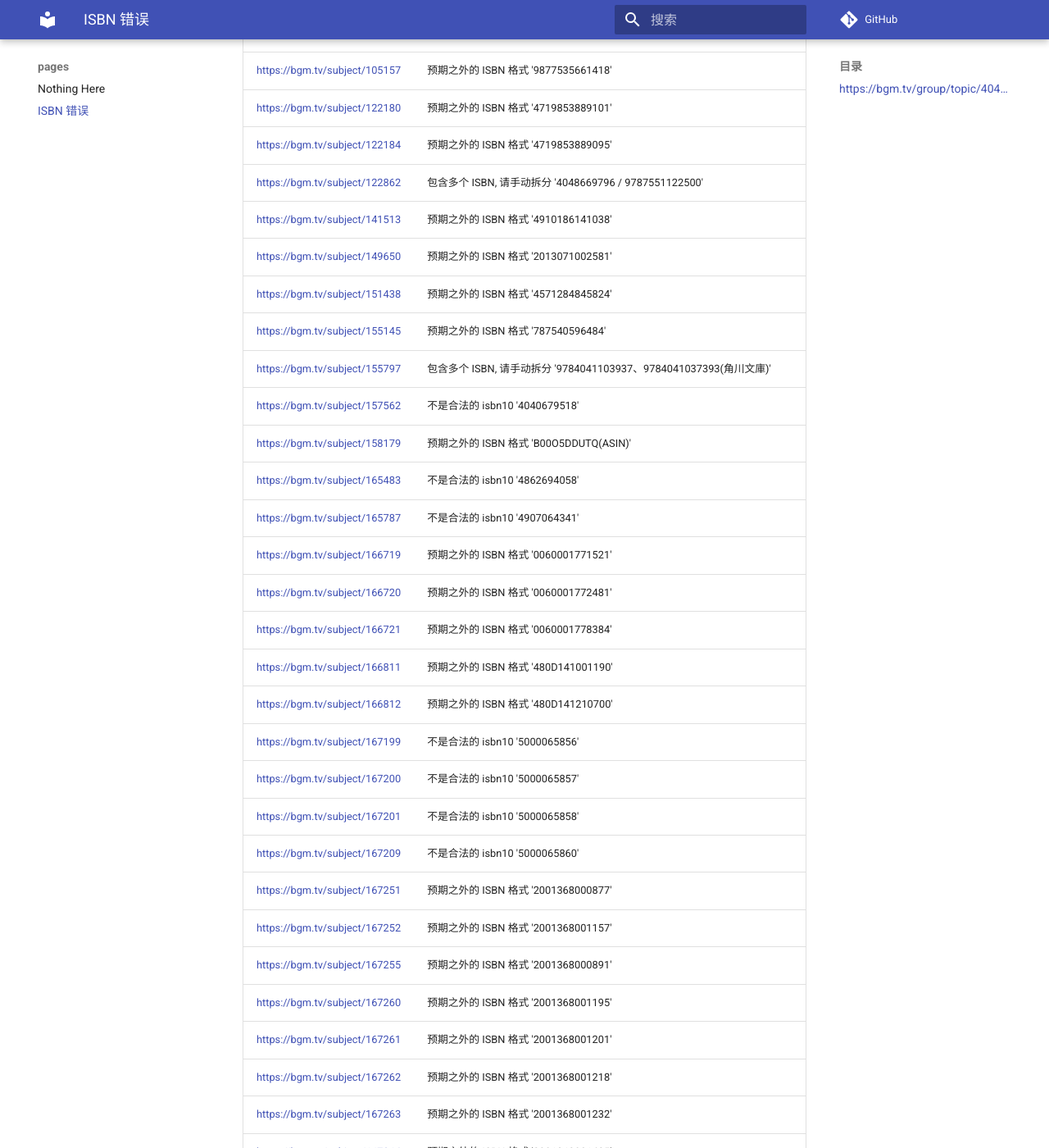
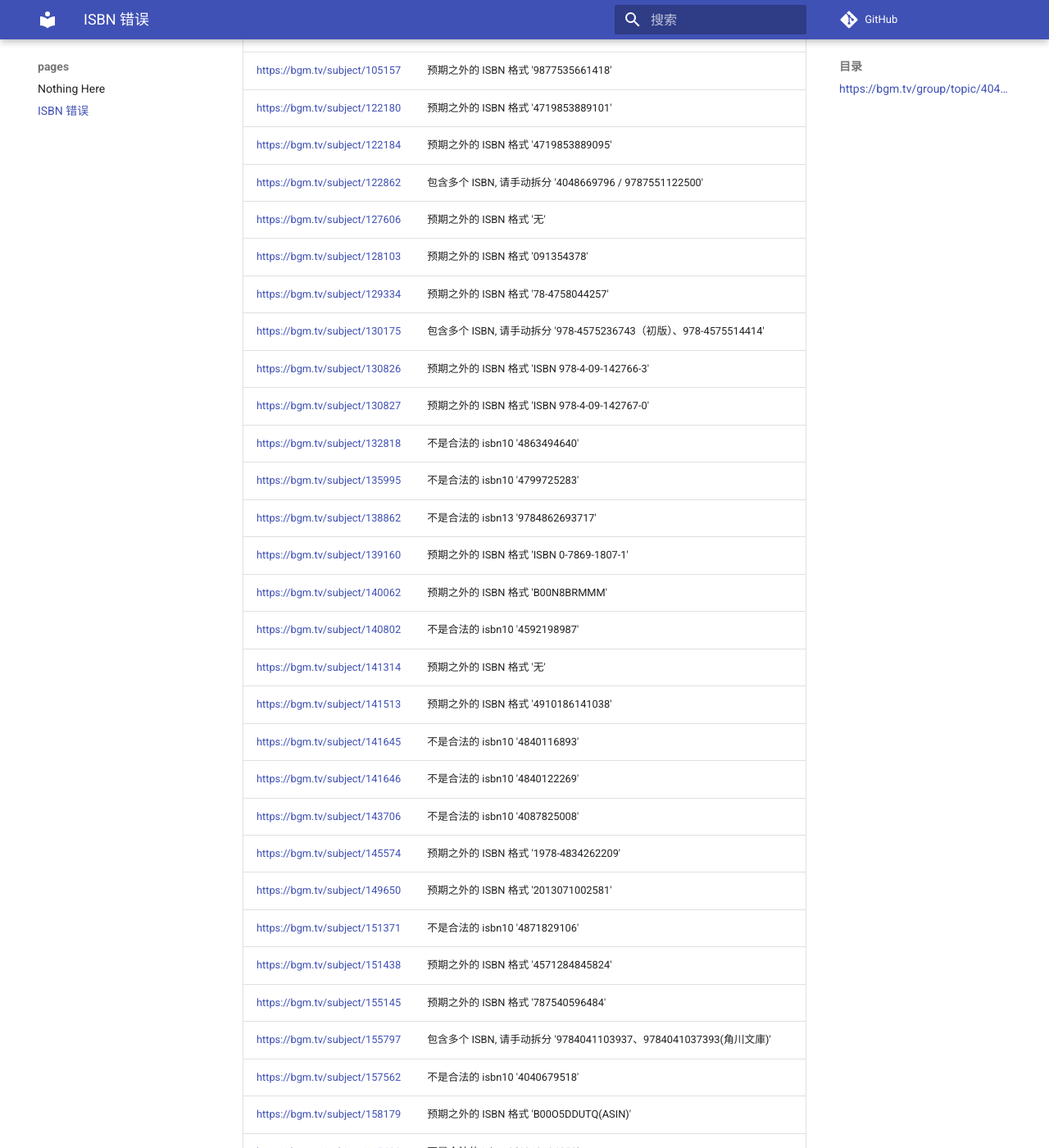
Before and after one commit to trim21/bangumi-pages, an MkDocs documentation site: the page built from docs/isbn.md, in a window 1280 px wide and 1400 px high, scrolled down 478 px. Shown: the whole window at 82% size. Built offline with MkDocs 1.6.1 and Material for MkDocs 9.7.7, drawn with Linux system fonts in a browser that asks for light colours; comment, search, counter and statistics services are not loaded.

Commit message:
update isbn.md

```diff
--- a/docs/isbn.md
+++ b/docs/isbn.md
@@ -15,8 +15,26 @@ total 717
 | <https://bgm.tv/subject/122180> | 预期之外的 ISBN 格式 '4719853889101' |
 | <https://bgm.tv/subject/122184> | 预期之外的 ISBN 格式 '4719853889095' |
 | <https://bgm.tv/subject/122862> | 包含多个 ISBN, 请手动拆分 '4048669796 / 9787551122500' |
+| <https://bgm.tv/subject/127606> | 预期之外的 ISBN 格式 '无' |
+| <https://bgm.tv/subject/128103> | 预期之外的 ISBN 格式 '091354378' |
+| <https://bgm.tv/subject/129334> | 预期之外的 ISBN 格式 '78-4758044257' |
+| <https://bgm.tv/subject/130175> | 包含多个 ISBN, 请手动拆分 '978-4575236743（初版）、978-4575514414' |
+| <https://bgm.tv/subject/130826> | 预期之外的 ISBN 格式 'ISBN 978-4-09-142766-3' |
+| <https://bgm.tv/subject/130827> | 预期之外的 ISBN 格式 'ISBN 978-4-09-142767-0' |
+| <https://bgm.tv/subject/132818> | 不是合法的 isbn10 '4863494640' |
+| <https://bgm.tv/subject/135995> | 不是合法的 isbn10 '4799725283' |
+| <https://bgm.tv/subject/138862> | 不是合法的 isbn13 '9784862693717' |
+| <https://bgm.tv/subject/139160> | 预期之外的 ISBN 格式 'ISBN 0-7869-1807-1' |
+| <https://bgm.tv/subject/140062> | 预期之外的 ISBN 格式 'B00N8BRMMM' |
+| <https://bgm.tv/subject/140802> | 不是合法的 isbn10 '4592198987' |
+| <https://bgm.tv/subject/141314> | 预期之外的 ISBN 格式 '无' |
 | <https://bgm.tv/subject/141513> | 预期之外的 ISBN 格式 '4910186141038' |
+| <https://bgm.tv/subject/141645> | 不是合法的 isbn10 '4840116893' |
+| <https://bgm.tv/subject/141646> | 不是合法的 isbn10 '4840122269' |
+| <https://bgm.tv/subject/143706> | 不是合法的 isbn10 '4087825008' |
+| <https://bgm.tv/subject/145574> | 预期之外的 ISBN 格式 '1978-4834262209' |
 | <https://bgm.tv/subject/149650> | 预期之外的 ISBN 格式 '2013071002581' |
+| <https://bgm.tv/subject/151371> | 不是合法的 isbn10 '4871829106' |
 | <https://bgm.tv/subject/151438> | 预期之外的 ISBN 格式 '4571284845824' |
 | <https://bgm.tv/subject/155145> | 预期之外的 ISBN 格式 '787540596484' |
 | <https://bgm.tv/subject/155797> | 包含多个 ISBN, 请手动拆分 '9784041103937、9784041037393(角川文庫)' |
```
Also changed, not shown: other parts of docs/isbn.md (+1 -1 lines).
